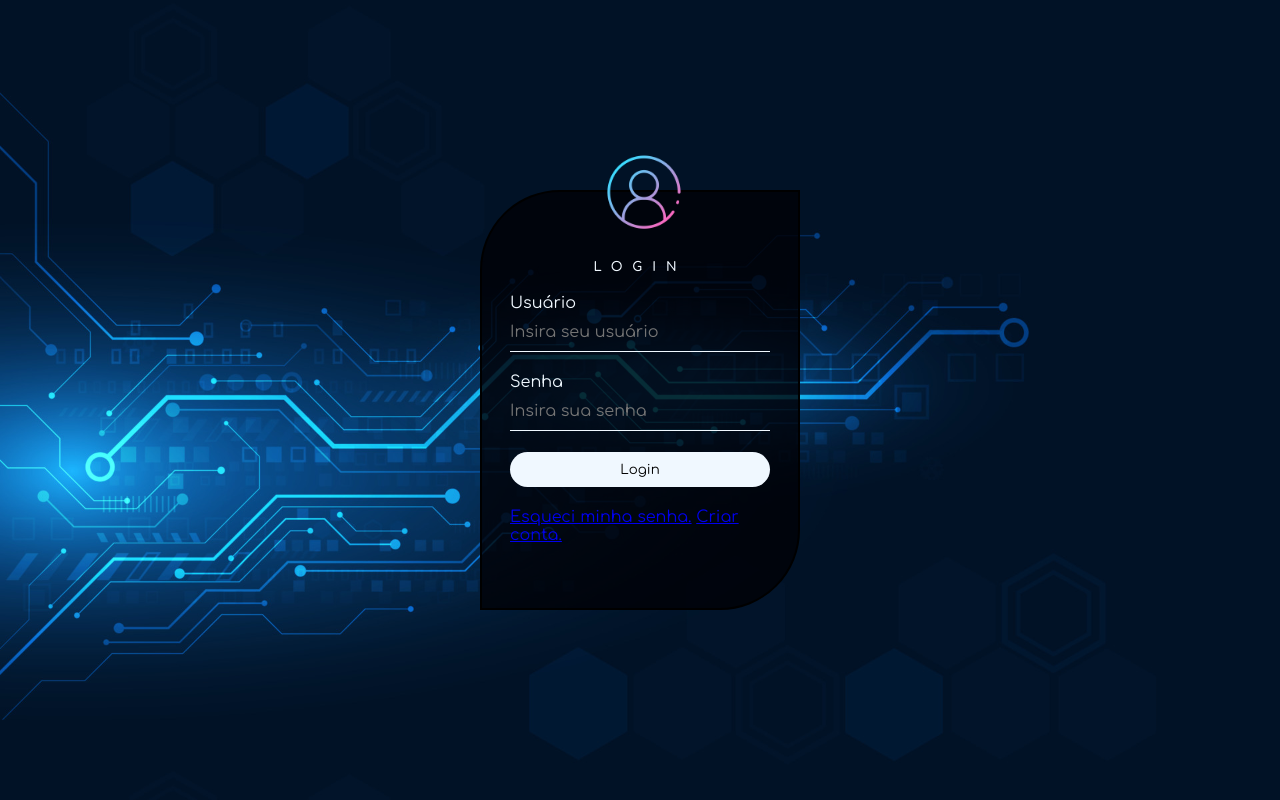
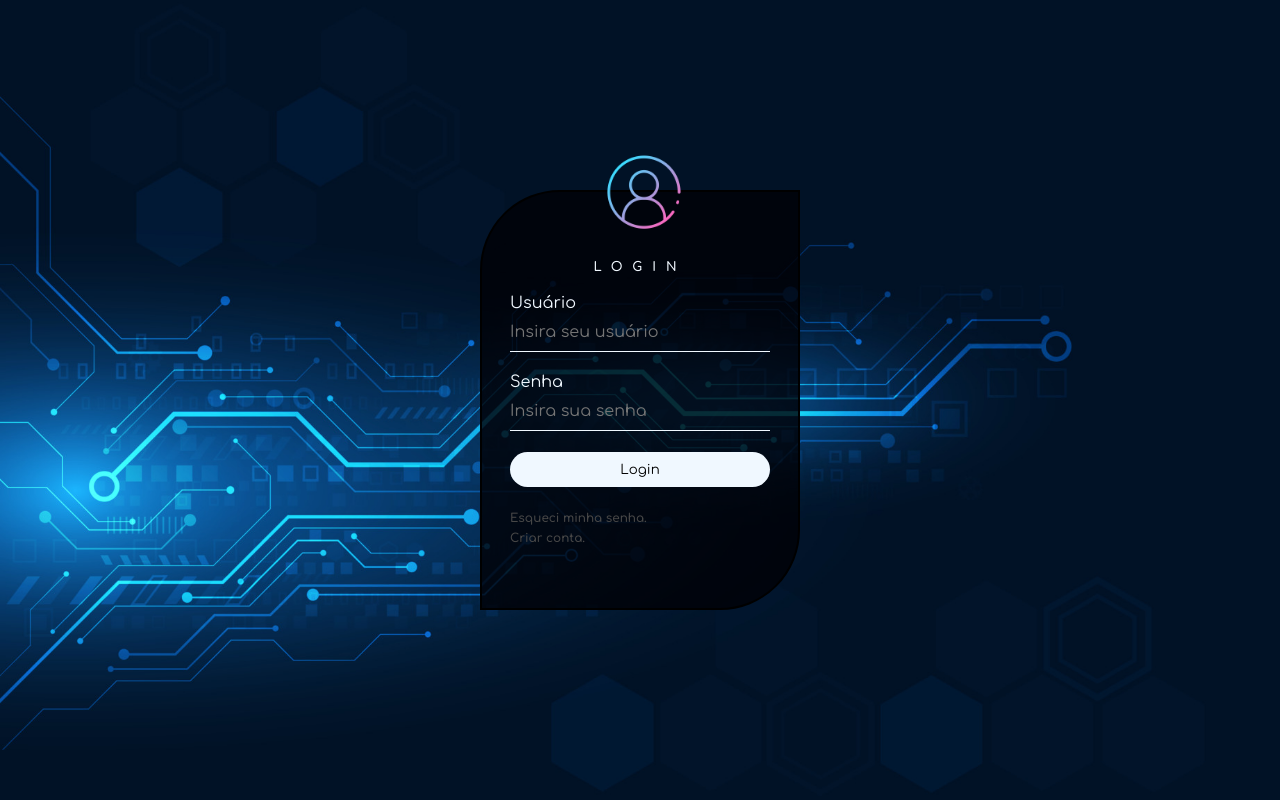
Before and after one commit to Yancod/login-screen-html-css, a plain HTML site: page index.html in a window 1280 px wide. Drawn offline with Linux system fonts and the light colour scheme.

Commit message:
finalização do css

```diff
--- a/css/style.css
+++ b/css/style.css
@@ -9,7 +9,11 @@
 
 body {
     background-image: url(/assets/background.jpg);
+    background-repeat: no-repeat;
+    height: 100vh;
+    width: 40vh;
     background-size: cover;
+
 }
 
 .login {
@@ -36,7 +40,9 @@ body {
     width: 100%;
     margin-bottom: 21px;
 }
-.login input[type="text"], input[type="password"] {
+
+.login input[type="text"],
+input[type="password"] {
     border: none;
     border-bottom: 1px solid aliceblue;
     background-color: transparent;
@@ -56,12 +62,26 @@ body {
 
 }
 
-.login input[type="submit"]:hover{
+.login input[type="submit"]:hover {
     color: aliceblue;
     background-color: rgb(20, 20, 20);
     cursor: pointer;
     transition: .2s;
 
+}
+
+.login a {
+    text-decoration: none;
+    font-weight: bold;
+    font-size: 12px;
+    line-height: 20px;
+    color: rgb(71, 71, 71);
+    transition: 0.2s;
+}
+
+.login a:hover {
+    color: aliceblue;
+    transition: 0.2s;
 }
 
 .usuarioIcon {
--- a/index.html
+++ b/index.html
@@ -19,8 +19,8 @@
             <span>Senha</span>
             <input type="password" name="" placeholder="Insira sua senha">
             <input type="submit" name="" value="Login">
-            <a href="http://#" target="_blank" rel="noopener noreferrer">Esqueci minha senha.</a>
-            <a href="http://#" target="_blank" rel="noopener noreferrer">Criar conta.</a>
+            <a href="#" target="_blank" rel="noopener noreferrer">Esqueci minha senha.</a><br>
+            <a href="#" target="_blank" rel="noopener noreferrer">Criar conta.</a>
         </form>
     </div>
 </body>
```
